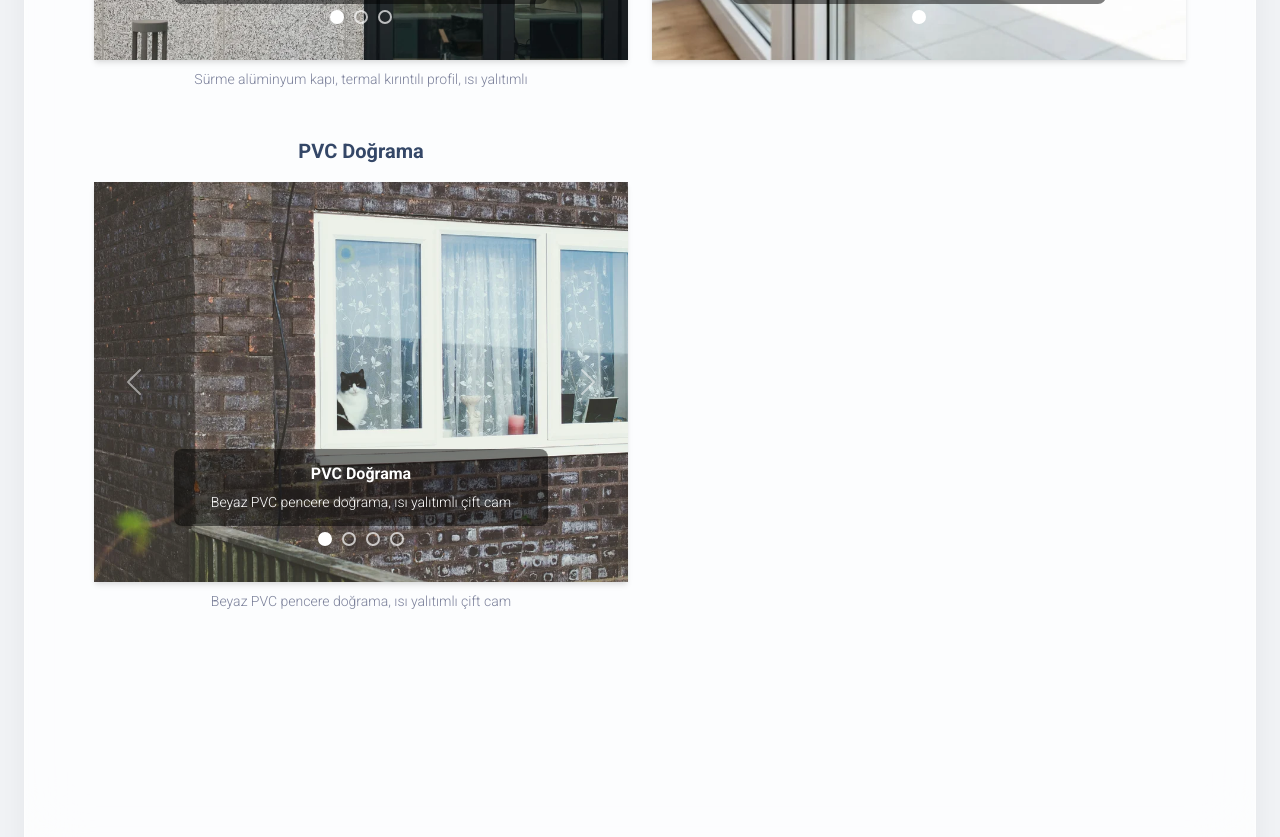
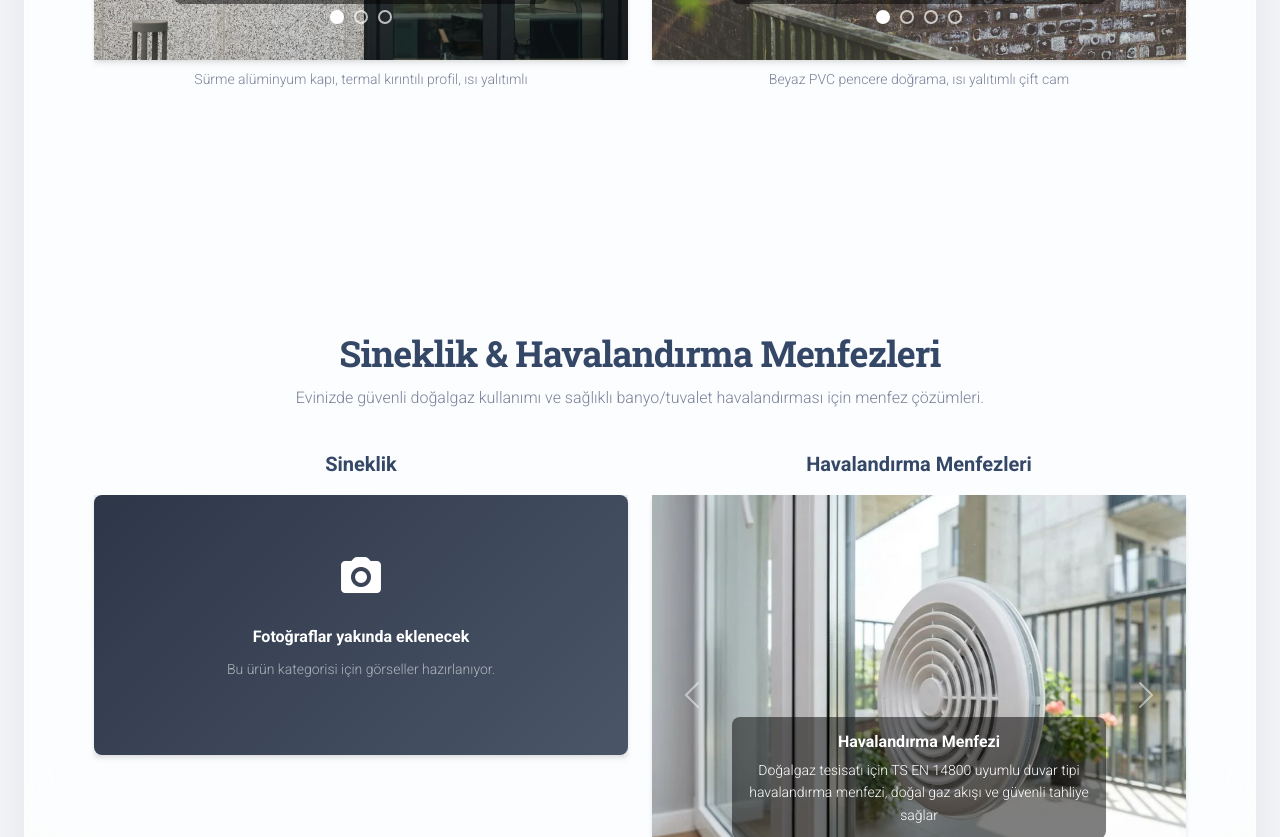
Before and after one commit to akifkemalaksu/magescam-project, a Vue app: page / in a window 1280 px wide. Shown: the part 6360-7197 px from the top of the page. Built offline with nearby package versions, Linux system fonts and the light colour scheme; no server answers; what @fawmi/vue-google-maps would draw is missing.

Commit message:
menfez dograma bolumunden kaldirildi, sadece havalandirma bolumunde kaldi

```diff
--- a/src/views/Presentation/Sections/DogramaPresentation.vue
+++ b/src/views/Presentation/Sections/DogramaPresentation.vue
@@ -39,7 +39,7 @@ const descriptions = {
 
       <div class="row">
         <div
-          v-for="catKey of Object.keys(cats)"
+          v-for="catKey of Object.keys(cats).filter(k => k !== 'menfez')"
           :key="catKey"
           class="col-lg-6 mb-4"
         >
```
